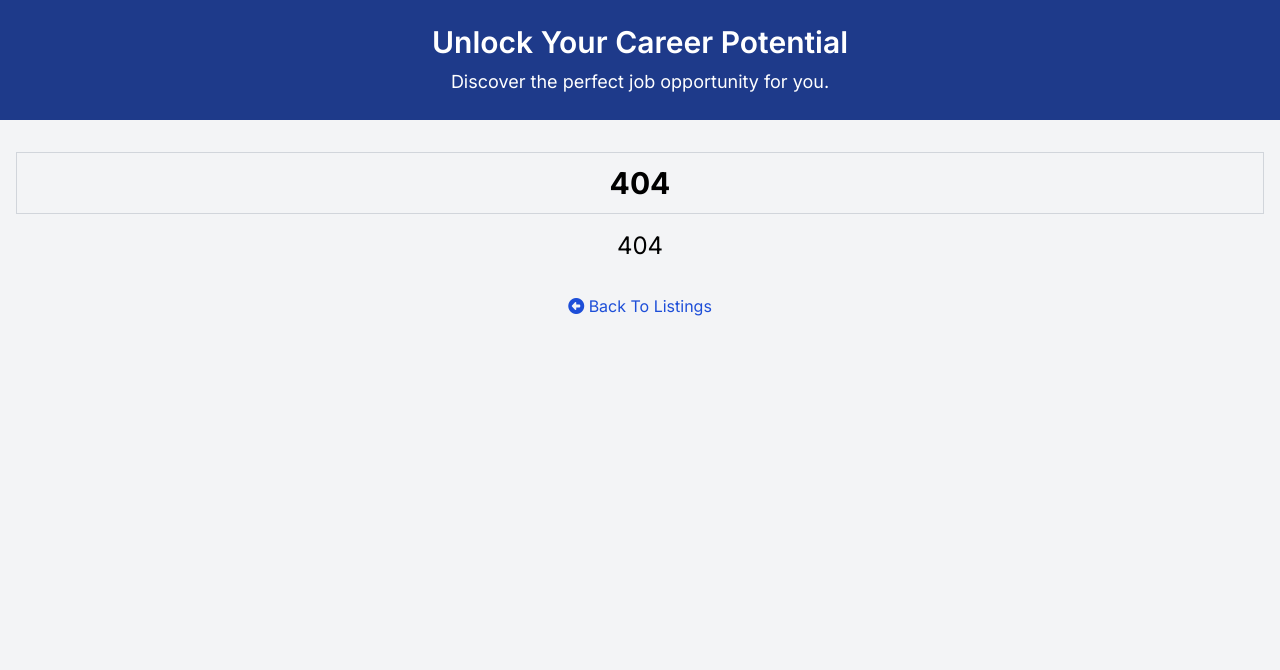
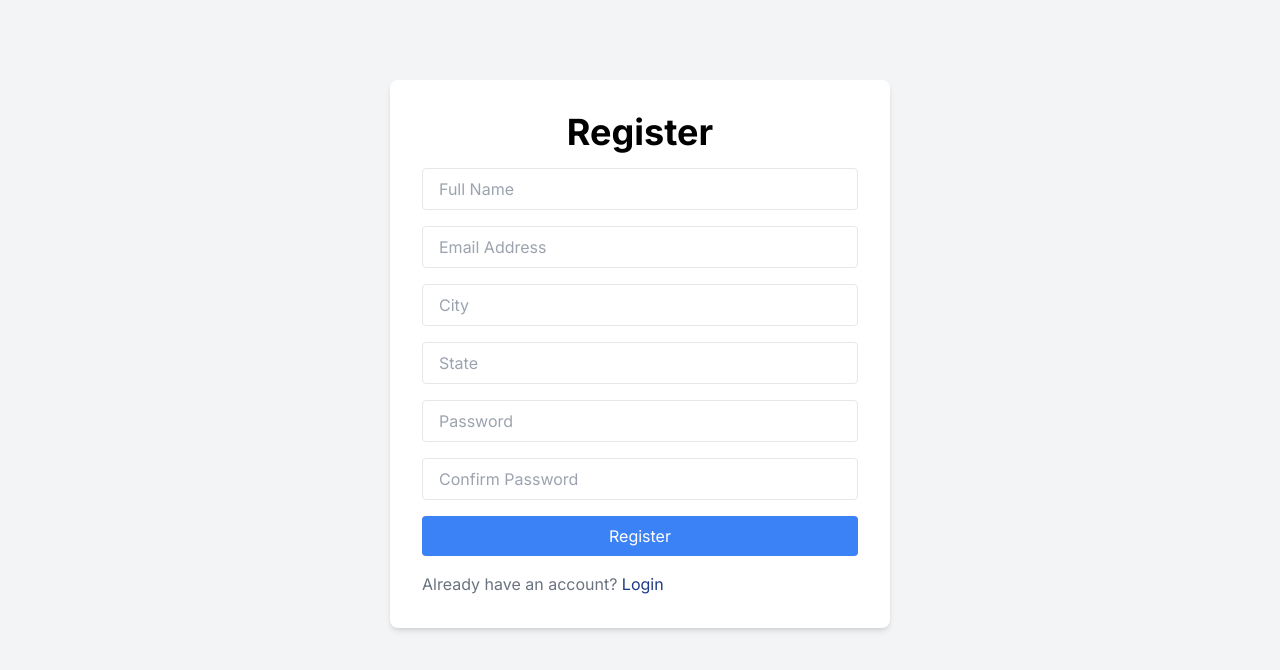
Before and after one commit to arvinbuid/jobrover, a PHP site: page /auth/register in a window 1280 px wide. Shown: the part 68-738 px from the top of the page. Run offline with PHP 8.4, Linux system fonts and the light colour scheme; a stand-in replaces the project's code that opens the database connection.

Commit message:
Created a user login and register routes inside routes.php file and created a UserController Class file.
Changed the login and register link in the navbar into /auth routes. Created a login and register views.

```diff
--- /dev/null
+++ b/App/controllers/UserController.php
@@ -0,0 +1,39 @@
+<?php
+
+namespace App\Controllers;
+
+use Framework\Database;
+use Framework\Validation;
+
+class UserController
+{
+  protected $db;
+
+  public function __construct()
+  {
+    $config = require basePath('config/db.php');
+    $this->db = new Database($config);
+  }
+
+  /**
+   * Show the login page
+   *
+   * @return void
+   */
+
+  public function login()
+  {
+    loadView('users/login');
+  }
+
+  /**
+   * Show the register page
+   *
+   * @return void
+   */
+
+  public function create()
+  {
+    loadView('users/register');
+  }
+}
--- a/App/views/partials/navbar.php
+++ b/App/views/partials/navbar.php
@@ -4,8 +4,8 @@
       <a href="/">Jobrover</a>
     </h1>
     <nav class="space-x-4">
-      <a href="login.html" class="text-white hover:underline">Login</a>
-      <a href="register.html" class="text-white hover:underline">Register</a>
+      <a href="/auth/login" class="text-white hover:underline">Login</a>
+      <a href="/auth/register" class="text-white hover:underline">Register</a>
       <a
         href="/listings/create"
         class="bg-yellow-500 hover:bg-yellow-600 text-black px-4 py-2 rounded hover:shadow-md transition duration-300"
--- /dev/null
+++ b/App/views/users/register.view.php
@@ -0,0 +1,72 @@
+<?php loadPartial('head'); ?>
+<?php loadPartial('navbar'); ?>
+
+<!-- Registration Form Box -->
+<div class="flex justify-center items-center mt-20">
+  <div class="bg-white p-8 rounded-lg shadow-md w-full md:w-500 mx-6">
+    <h2 class="text-4xl text-center font-bold mb-4">Register</h2>
+    <form>
+      <div class="mb-4">
+        <input
+          type="text"
+          name="name"
+          placeholder="Full Name"
+          class="w-full px-4 py-2 border rounded focus:outline-none"
+        />
+      </div>
+      <div class="mb-4">
+        <input
+          type="email"
+          name="email"
+          placeholder="Email Address"
+          class="w-full px-4 py-2 border rounded focus:outline-none"
+        />
+      </div>
+      <div class="mb-4">
+        <input
+          type="text"
+          name="city"
+          placeholder="City"
+          class="w-full px-4 py-2 border rounded focus:outline-none"
+        />
+      </div>
+      <div class="mb-4">
+        <input
+          type="text"
+          name="state"
+          placeholder="State"
+          class="w-full px-4 py-2 border rounded focus:outline-none"
+        />
+      </div>
+      <div class="mb-4">
+        <input
+          type="password"
+          name="password"
+          placeholder="Password"
+          class="w-full px-4 py-2 border rounded focus:outline-none"
+        />
+      </div>
+      <div class="mb-4">
+        <input
+          type="password"
+          name="password_confirmation"
+          placeholder="Confirm Password"
+          class="w-full px-4 py-2 border rounded focus:outline-none"
+        />
+      </div>
+      <button
+        type="submit"
+        class="w-full bg-blue-500 hover:bg-blue-600 text-white px-4 py-2 rounded focus:outline-none"
+      >
+        Register
+      </button>
+
+      <p class="mt-4 text-gray-500">
+        Already have an account?
+        <a class="text-blue-900" href="/auth/login">Login</a>
+      </p>
+    </form>
+  </div>
+</div>
+
+<?php loadPartial('footer'); ?>
--- a/routes.php
+++ b/routes.php
@@ -1,13 +1,17 @@
 <?php
 
+// listings GET
 $router->get('/', 'HomeController@index');
 $router->get('/listings', 'ListingController@index');
 $router->get('/listings/create', 'ListingController@create');
 $router->get('/listings/edit/{id}', 'ListingController@edit');
 $router->get('/listings/{id}', 'ListingController@show');
 
+// listings POST, PUT, DELETE
 $router->post('/listings', 'ListingController@store');
+$router->put('/listings/{id}', 'ListingController@update');
+$router->delete('/listings/{id}', 'ListingController@destroy');
 
-$router->put('/listings/{id}', 'ListingController@update');
-
-$router->delete('/listings/{id}', 'ListingController@destroy');
+// user Login & Register
+$router->get('/auth/register', 'UserController@create');
+$router->get('/auth/login', 'UserController@login');
```
Also changed, not shown: App/views/users/login.view.php (added, +40 -0 lines).
